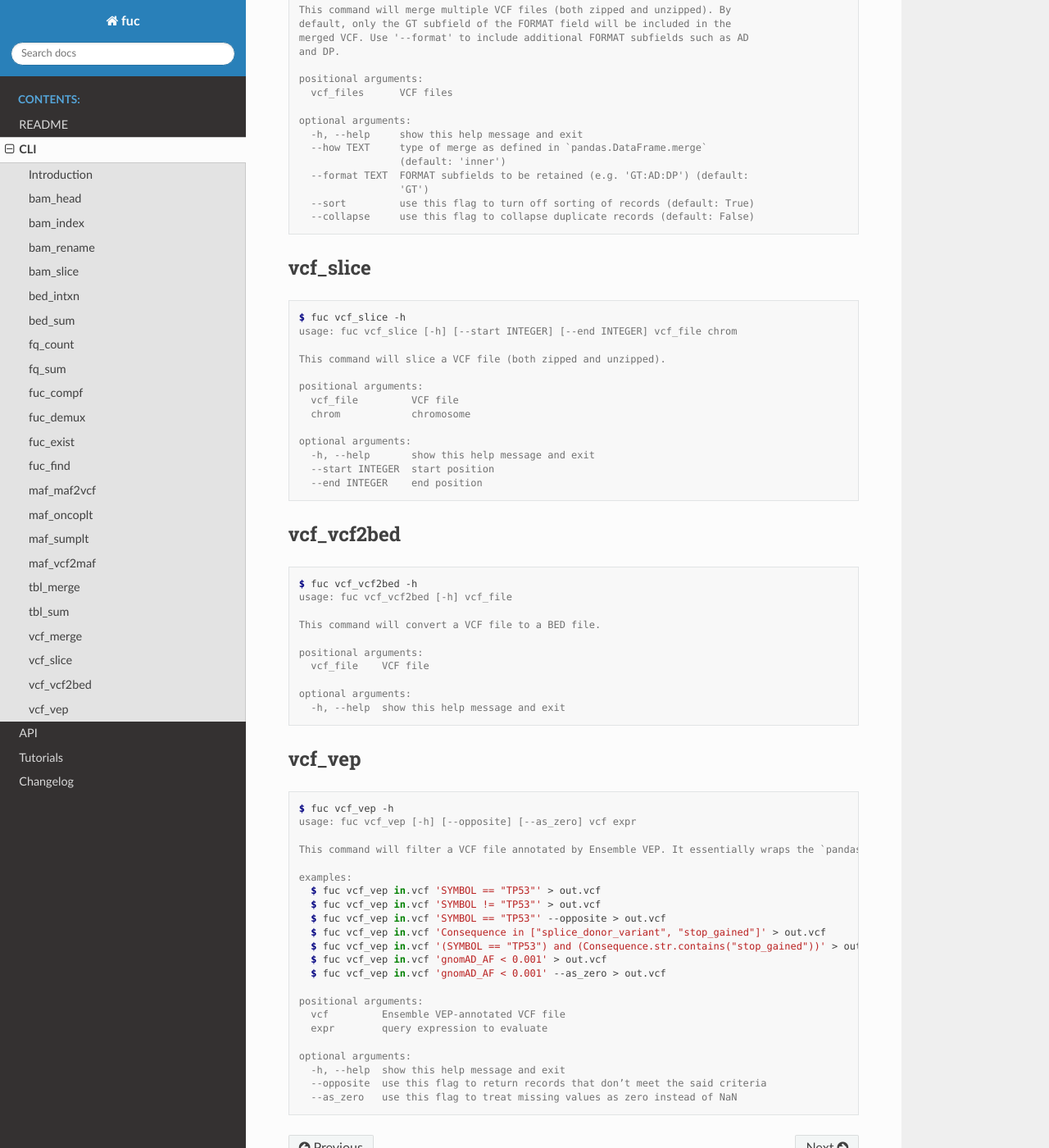
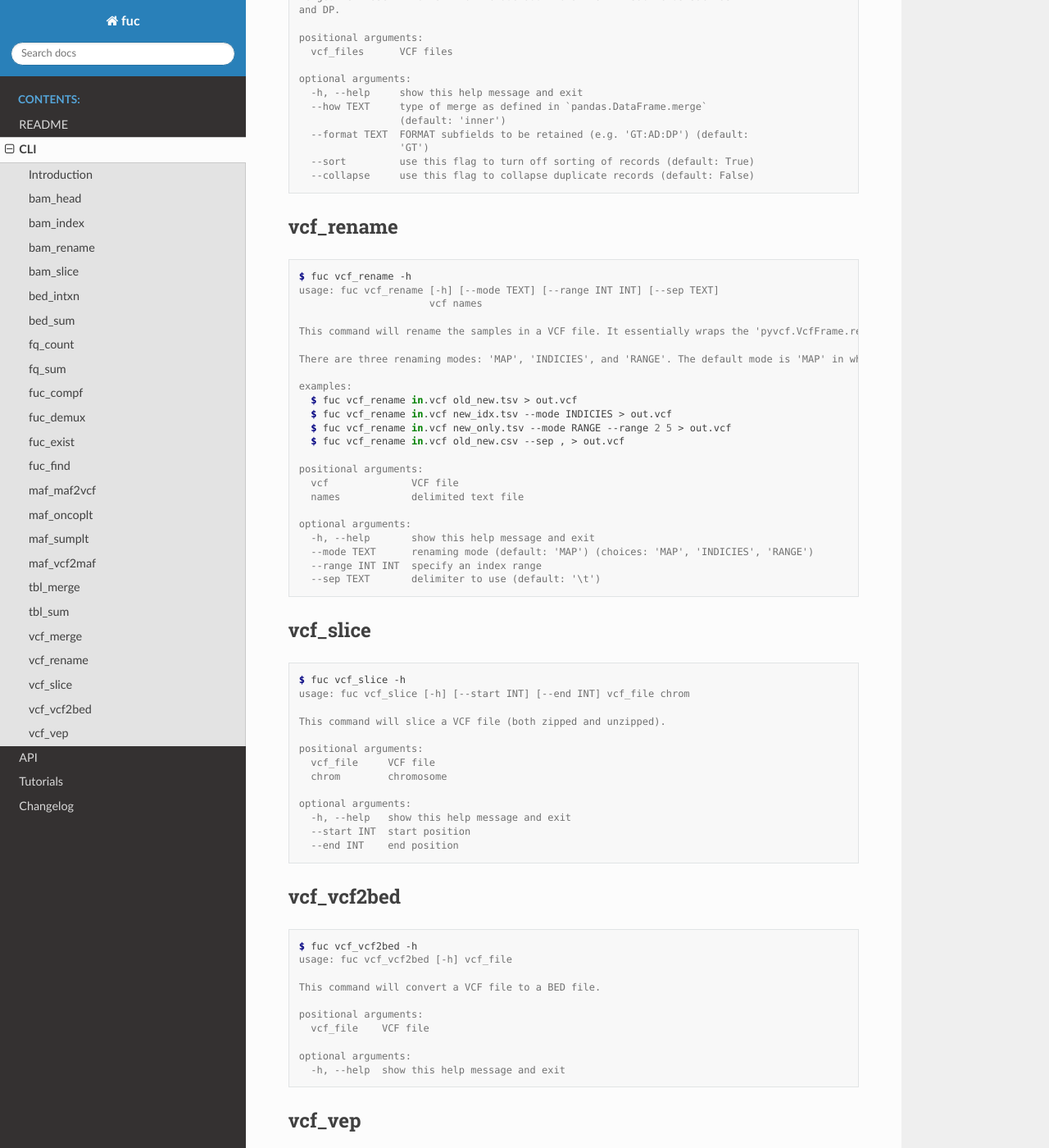
Before and after one commit to sbslee/fuc, a Sphinx documentation site: the page built from docs/cli.rst, in a window 1280 px wide and 1400 px high, scrolled down 7925 px. Shown: the whole window at 82% size. Built offline with Sphinx 7.4.7 and the Read the Docs theme 2.0.0, drawn with Linux system fonts in a browser that asks for light colours; some of the changed text lies outside the part shown.

```diff
--- a/CHANGELOG.rst
+++ b/CHANGELOG.rst
@@ -8,6 +8,7 @@ Changelog
 * :issue:`21`: Add new command :command:`maf_maf2vcf`.
 * Add new method :meth:`pyvcf.VcfFrame.rename`.
 * Add new method :meth:`pymaf.MafFrame.plot_vaf`.
+* Add new command :command:`vcf_rename`.
 
 0.12.0 (2021-06-12)
 -------------------
--- a/docs/cli.rst
+++ b/docs/cli.rst
@@ -25,9 +25,9 @@ For getting help on CLI:
    positional arguments:
      COMMAND        name of the command
        bam_head     [BAM] print the header of a SAM/BAM/CRAM file
-       bam_index    [BAM] index a BAM file
-       bam_rename   [BAM] rename the sample in a BAM file
-       bam_slice    [BAM] slice a BAM file
+       bam_index    [BAM] index a SAM/BAM/CRAM file
+       bam_rename   [BAM] rename the samples in a SAM/BAM/CRAM file
+       bam_slice    [BAM] slice a SAM/BAM/CRAM file
        bed_intxn    [BED] find intersection of two or more BED files
        bed_sum      [BED] summarize a BED file
        fq_count     [FASTQ] count sequence reads in FASTQ files
@@ -43,6 +43,7 @@ For getting help on CLI:
        tbl_merge    [TABLE] merge two table files
        tbl_sum      [TABLE] summarize a table file
        vcf_merge    [VCF] merge two or more VCF files
+       vcf_rename   [VCF] rename the samples in a VCF file.
        vcf_slice    [VCF] slice a VCF file
        vcf_vcf2bed  [VCF] convert a VCF file to a BED file
        vcf_vep      [VCF] filter a VCF file annotated by Ensemble VEP
@@ -150,7 +151,7 @@ bed_sum
 .. code-block:: console
 
    $ fuc bed_sum -h
-   usage: fuc bed_sum [-h] [--bases INTEGER] [--decimals INTEGER] bed_file
+   usage: fuc bed_sum [-h] [--bases INT] [--decimals INT] bed_file
 
    This command will compute summary statstics of the BED file. This includes the
    total numbers of probes and covered base pairs for each chromosome. By
@@ -158,12 +159,12 @@ bed_sum
    for example, use '--bases 1000' to display base pairs in kb.
 
    positional arguments:
-     bed_file            input BED file
+     bed_file        input BED file
 
    optional arguments:
-     -h, --help          show this help message and exit
-     --bases INTEGER     number used to divide the bases (default: 1)
-     --decimals INTEGER  maximum number of decimals (default: 0)
+     -h, --help      show this help message and exit
+     --bases INT     number used to divide the bases (default: 1)
+     --decimals INT  maximum number of decimals (default: 0)
 
 fq_count
 ========
@@ -305,7 +306,7 @@ maf_oncoplt
 .. code-block:: console
 
    $ fuc maf_oncoplt -h
-   usage: fuc maf_oncoplt [-h] [--count INTEGER] [--figsize FLOAT FLOAT]
+   usage: fuc maf_oncoplt [-h] [--count INT] [--figsize FLOAT FLOAT]
                           [--label_fontsize FLOAT] [--ticklabels_fontsize FLOAT]
                           [--legend_fontsize FLOAT]
                           maf_file output_file
@@ -323,7 +324,7 @@ maf_oncoplt
 
    optional arguments:
      -h, --help            show this help message and exit
-     --count INTEGER       number of top mutated genes to display (default: 10)
+     --count INT           number of top mutated genes to display (default: 10)
      --figsize FLOAT FLOAT
                            width, height in inches (default: [15, 10])
      --label_fontsize FLOAT
@@ -388,8 +389,7 @@ tbl_merge
 
    $ fuc tbl_merge -h
    usage: fuc tbl_merge [-h] [--how TEXT] [--on TEXT [TEXT ...]]
-                        [--left_delimiter TEXT] [--right_delimiter TEXT]
-                        [--output_delimiter TEXT]
+                        [--left_sep TEXT] [--right_sep TEXT] [--output_sep TEXT]
                         left_file right_file
 
    This command will merge two table files using one or more shared columns. This
@@ -404,12 +404,9 @@ tbl_merge
      --how TEXT            type of merge to be performed ['left', 'right',
                            'outer', 'inner', 'cross'] (default: 'inner')
      --on TEXT [TEXT ...]  column names to join on
-     --left_delimiter TEXT
-                           left delimiter (default: '\t')
-     --right_delimiter TEXT
-                           right delimiter (default: '\t')
-     --output_delimiter TEXT
-                           output delimiter (default: '\t')
+     --left_sep TEXT       left delimiter to use (default: '\t')
+     --right_sep TEXT      right delimiter to use (default: '\t')
+     --output_sep TEXT     output delimiter to use (default: '\t')
 
 tbl_sum
 =======
@@ -417,7 +414,7 @@ tbl_sum
 .. code-block:: console
 
    $ fuc tbl_sum -h
-   usage: fuc tbl_sum [-h] [--delimiter TEXT] [--skiprows TEXT]
+   usage: fuc tbl_sum [-h] [--sep TEXT] [--skiprows TEXT]
                       [--na_values TEXT [TEXT ...]] [--keep_default_na]
                       [--query TEXT] [--columns TEXT [TEXT ...]]
                       table_file
@@ -430,7 +427,7 @@ tbl_sum
 
    optional arguments:
      -h, --help            show this help message and exit
-     --delimiter TEXT      delimiter (default: '\t')
+     --sep TEXT            delimiter to use (default: '\t')
      --skiprows TEXT       comma-separated line numbers to skip (0-indexed) or
                            number of lines to skip at the start of the file (e.g.
                            `--skiprows 1,` will skip the second line, `--skiprows
@@ -476,24 +473,53 @@ vcf_merge
      --sort         use this flag to turn off sorting of records (default: True)
      --collapse     use this flag to collapse duplicate records (default: False)
 
+vcf_rename
+==========
+
+.. code-block:: console
+
+   $ fuc vcf_rename -h
+   usage: fuc vcf_rename [-h] [--mode TEXT] [--range INT INT] [--sep TEXT]
+                         vcf names
+
+   This command will rename the samples in a VCF file. It essentially wraps the 'pyvcf.VcfFrame.rename' method from the fuc API.
+
+   There are three renaming modes: 'MAP', 'INDICIES', and 'RANGE'. The default mode is 'MAP' in which case the 'names' file must contain two columns, one for the old names and the other for the new names. If the mode is 'INDICIES' the first column should be the new names and the second column must be 0-based indicies of the samples to be renamed. Lastly, in the 'RANGE' mode only the first column is required but the 'range' argument must be specified. For more details on the renaming modes, please visit the 'pyvcf.VcfFrame.rename' method's documentation page (https://sbslee-fuc.readthedocs.io/en/latest/api.html#fuc.api.pyvcf.VcfFrame.rename).
+
+   examples:
+     $ fuc vcf_rename in.vcf old_new.tsv > out.vcf
+     $ fuc vcf_rename in.vcf new_idx.tsv --mode INDICIES > out.vcf
+     $ fuc vcf_rename in.vcf new_only.tsv --mode RANGE --range 2 5 > out.vcf
+     $ fuc vcf_rename in.vcf old_new.csv --sep , > out.vcf
+
+   positional arguments:
+     vcf              VCF file
+     names            delimited text file
+
+   optional arguments:
+     -h, --help       show this help message and exit
+     --mode TEXT      renaming mode (default: 'MAP') (choices: 'MAP', 'INDICIES', 'RANGE')
+     --range INT INT  specify an index range
+     --sep TEXT       delimiter to use (default: '\t')
+
 vcf_slice
 =========
 
 .. code-block:: console
 
    $ fuc vcf_slice -h
-   usage: fuc vcf_slice [-h] [--start INTEGER] [--end INTEGER] vcf_file chrom
+   usage: fuc vcf_slice [-h] [--start INT] [--end INT] vcf_file chrom
 
    This command will slice a VCF file (both zipped and unzipped).
 
    positional arguments:
-     vcf_file         VCF file
-     chrom            chromosome
+     vcf_file     VCF file
+     chrom        chromosome
 
    optional arguments:
-     -h, --help       show this help message and exit
-     --start INTEGER  start position
-     --end INTEGER    end position
+     -h, --help   show this help message and exit
+     --start INT  start position
+     --end INT    end position
 
 vcf_vcf2bed
 ===========
--- a/docs/create.py
+++ b/docs/create.py
@@ -56,9 +56,9 @@ Introduction
 
 The main goal of the fuc package is to wrap some of the most frequently used commands in the field of bioinformatics into one place.
 
-You can use fuc for both command line interface (CLI) and application programming interface (API) whose documentations are available at `Read the Docs <https://sbslee-fuc.readthedocs.io/en/latest/>`_.
+The package supports both command line interface (CLI) and application programming interface (API) whose documentations are available at `Read the Docs <https://sbslee-fuc.readthedocs.io/en/latest/>`_.
 
-Currently, the following file formats are supported by fuc:
+Currently, fuc can be used to analyze, summarize, visualize, and manipulate the following file formats:
 
 - Sequence Alignment/Map (SAM)
 - Binary Alignment/Map (BAM)
@@ -70,7 +70,7 @@ Currently, the following file formats are supported by fuc:
 - FASTA
 - delimiter-separated values format (e.g. comma-separated values or CSV format)
 
-Additionally, you can use fuc to parse output data from the following programs:
+Additionally, fuc can parse output data from the following programs:
 
 - Ensembl Variant Effect Predictor (VEP)
 - SnpEff
```
Also changed, not shown: other parts of docs/cli.rst (+7 -7 lines), README.rst (+7 -6 lines), 11 other files.
